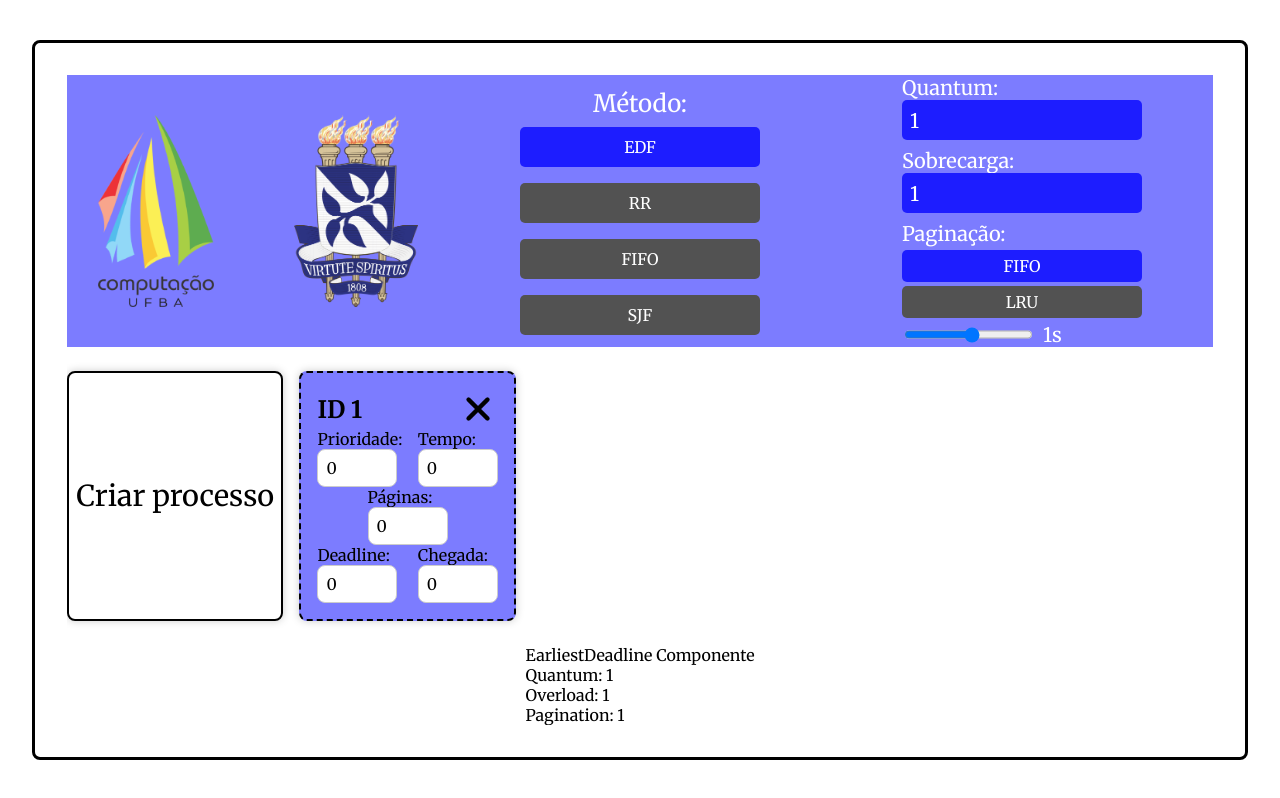
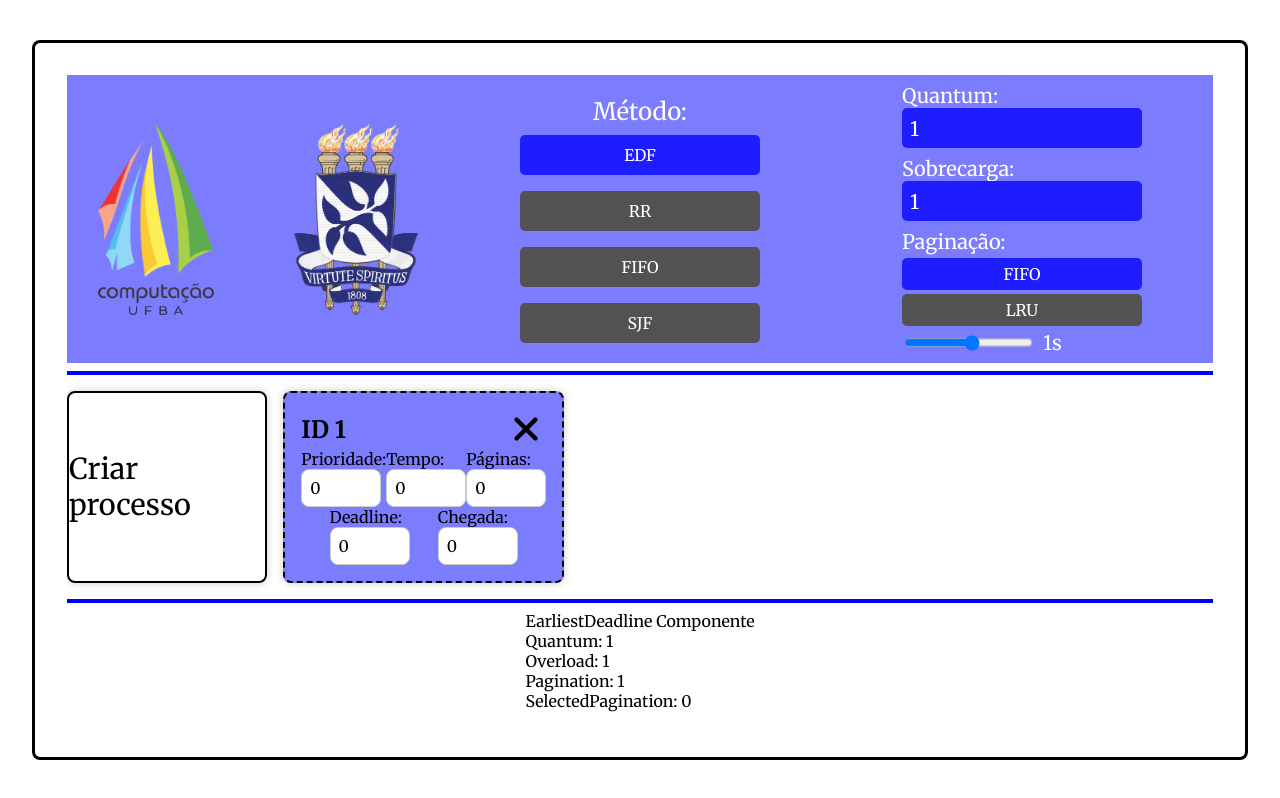
Before and after one commit to ArturMota19/escalonador-processos, a React (Vite) app in the folder escalonador/: page / in a window 1280 px wide. Built offline with nearby package versions, Linux system fonts and the light colour scheme.

Commit message:
refact: change process style

```diff
--- a/escalonador/src/components/ProcessView/ProcessView.jsx
+++ b/escalonador/src/components/ProcessView/ProcessView.jsx
@@ -58,7 +58,7 @@ export default function ProcessView({ processes, setProcesses }) {
                 onClick={handleRemove(process.id)}
               />
             </div>
-            <div className={s.twoInputs}>
+            <div className={s.threeInputs}>
               <label>
                 Prioridade:
                 <input
@@ -82,8 +82,6 @@ export default function ProcessView({ processes, setProcesses }) {
                   }
                 />
               </label>
-            </div>
-            <div className={s.oneInput}>
               <label>
                 Páginas:
                 <input
--- a/escalonador/src/components/ProcessView/ProcessView.module.css
+++ b/escalonador/src/components/ProcessView/ProcessView.module.css
@@ -62,8 +62,13 @@
 
 .twoInputs {
     display: flex;
+    justify-content: space-evenly;
+    align-items: center;
+}
+
+.threeInputs {
+    display: flex;
     justify-content: space-between;
-    align-items: center;
 }
 
 .oneInput {
```
